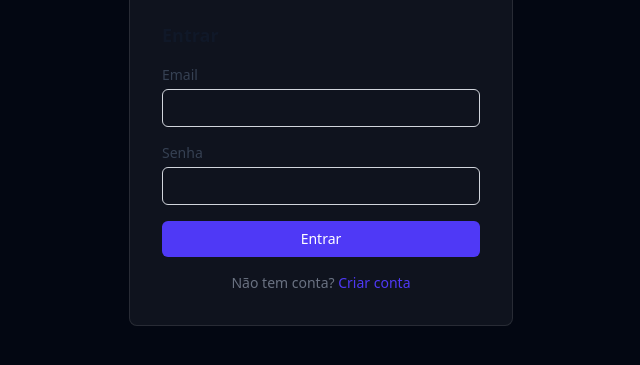
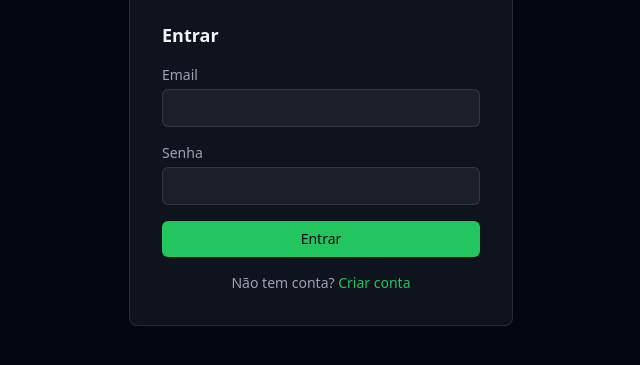
Before and after one commit to LucasGalhardoLima/fio, a React app in the folder packages/dashboard/: page /login in a window 1280 px wide. Shown: the part 283-648 px from the top of the page, without its empty margins (319-959 px from the left). Built offline with nearby package versions, Linux system fonts and the light colour scheme; no server answers; a web font is replaced by a local one.

Commit message:
style(dashboard): apply dark theme to login page
Co-Authored-By: Claude Opus 4.6 <noreply@anthropic.com>

```diff
--- a/packages/dashboard/src/app/(auth)/login/page.tsx
+++ b/packages/dashboard/src/app/(auth)/login/page.tsx
@@ -48,40 +48,40 @@ export default function LoginPage() {
 
   return (
     <form onSubmit={handleSubmit} className="space-y-4">
-      <h2 className="text-lg font-semibold text-gray-900">Entrar</h2>
+      <h2 className="text-lg font-semibold text-text-primary">Entrar</h2>
       {error && (
-        <p className="rounded-md bg-red-50 p-2 text-sm text-red-600">{error}</p>
+        <p className="rounded-md bg-red-500/10 border border-red-500/20 p-2 text-sm text-red-400">{error}</p>
       )}
       <div>
-        <label className="block text-sm font-medium text-gray-700">Email</label>
+        <label className="block text-sm font-medium text-text-secondary">Email</label>
         <input
           type="email"
           required
           value={email}
           onChange={(e) => setEmail(e.target.value)}
-          className="mt-1 block w-full rounded-md border border-gray-300 px-3 py-2 text-sm focus:border-indigo-500 focus:outline-none focus:ring-1 focus:ring-indigo-500"
+          className="mt-1 block w-full rounded-md border border-border bg-surface px-3 py-2 text-sm text-text-primary focus:border-accent focus:outline-none focus:ring-1 focus:ring-accent"
         />
       </div>
       <div>
-        <label className="block text-sm font-medium text-gray-700">Senha</label>
+        <label className="block text-sm font-medium text-text-secondary">Senha</label>
         <input
           type="password"
           required
           value={password}
           onChange={(e) => setPassword(e.target.value)}
-          className="mt-1 block w-full rounded-md border border-gray-300 px-3 py-2 text-sm focus:border-indigo-500 focus:outline-none focus:ring-1 focus:ring-indigo-500"
+          className="mt-1 block w-full rounded-md border border-border bg-surface px-3 py-2 text-sm text-text-primary focus:border-accent focus:outline-none focus:ring-1 focus:ring-accent"
         />
       </div>
       <button
         type="submit"
         disabled={loading}
-        className="w-full rounded-md bg-indigo-600 px-4 py-2 text-sm font-medium text-white hover:bg-indigo-700 disabled:opacity-50"
+        className="w-full rounded-md bg-accent px-4 py-2 text-sm font-medium text-bg hover:bg-accent-hover disabled:opacity-50"
       >
         {loading ? 'Entrando...' : 'Entrar'}
       </button>
-      <p className="text-center text-sm text-gray-500">
+      <p className="text-center text-sm text-text-secondary">
         Não tem conta?{' '}
-        <Link href="/register" className="text-indigo-600 hover:underline">
+        <Link href="/register" className="text-accent hover:underline">
           Criar conta
         </Link>
       </p>
```
